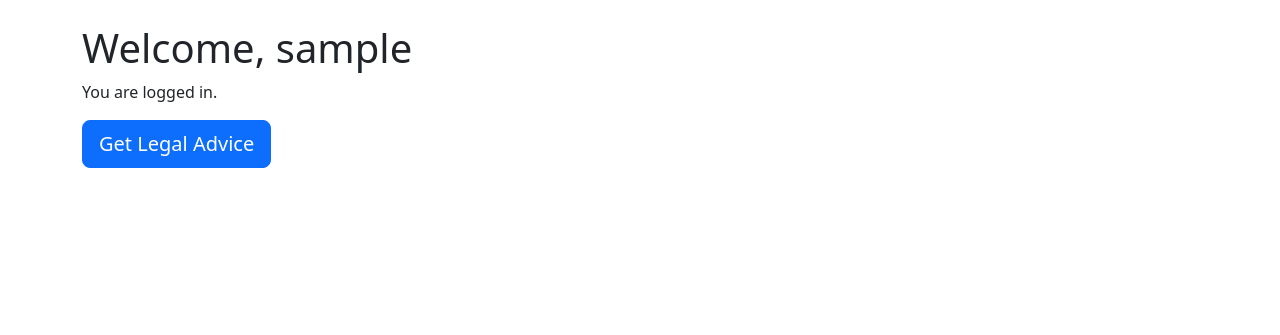
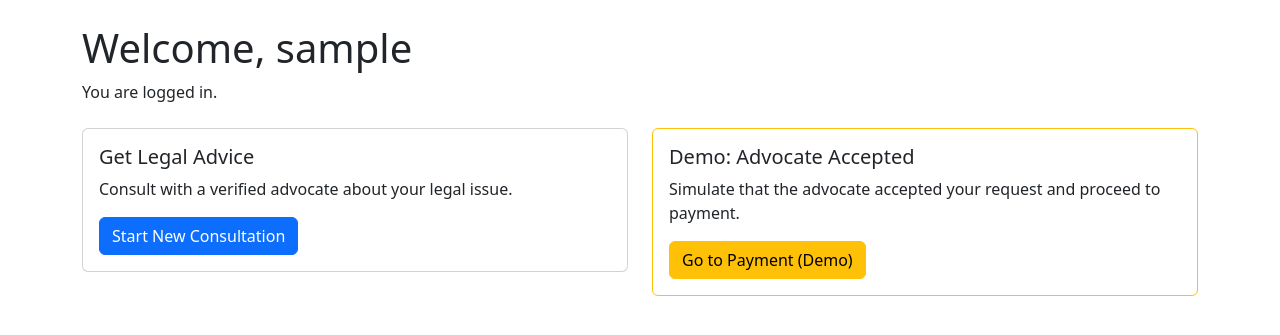
Before and after one commit to saivamsisinguru/nyayasetu, a Flask app: page /dashboard in a window 1280 px wide. Shown: the part 56-391 px from the top of the page. Run offline with Flask 3, Linux system fonts and the light colour scheme; the visitor is signed in with stand-in values (Sample User, id 1).

Commit message:
Update dashboard.html

```diff
--- a/templates/dashboard.html
+++ b/templates/dashboard.html
@@ -3,5 +3,27 @@
 {% block content %}
 <h1>Welcome, {{ current_user.phone }}</h1>
 <p>You are logged in.</p>
-<a href="{{ url_for('consult_issue') }}" class="btn btn-primary btn-lg">Get Legal Advice</a>
+
+<div class="row mt-4">
+    <div class="col-md-6">
+        <div class="card">
+            <div class="card-body">
+                <h5 class="card-title">Get Legal Advice</h5>
+                <p class="card-text">Consult with a verified advocate about your legal issue.</p>
+                <a href="{{ url_for('consult_issue') }}" class="btn btn-primary">Start New Consultation</a>
+            </div>
+        </div>
+    </div>
+
+    <!-- Demo: Simulate Advocate Acceptance -->
+    <div class="col-md-6">
+        <div class="card border-warning">
+            <div class="card-body">
+                <h5 class="card-title">Demo: Advocate Accepted</h5>
+                <p class="card-text">Simulate that the advocate accepted your request and proceed to payment.</p>
+                <a href="{{ url_for('consult_payment') }}" class="btn btn-warning">Go to Payment (Demo)</a>
+            </div>
+        </div>
+    </div>
+</div>
 {% endblock %}
```
